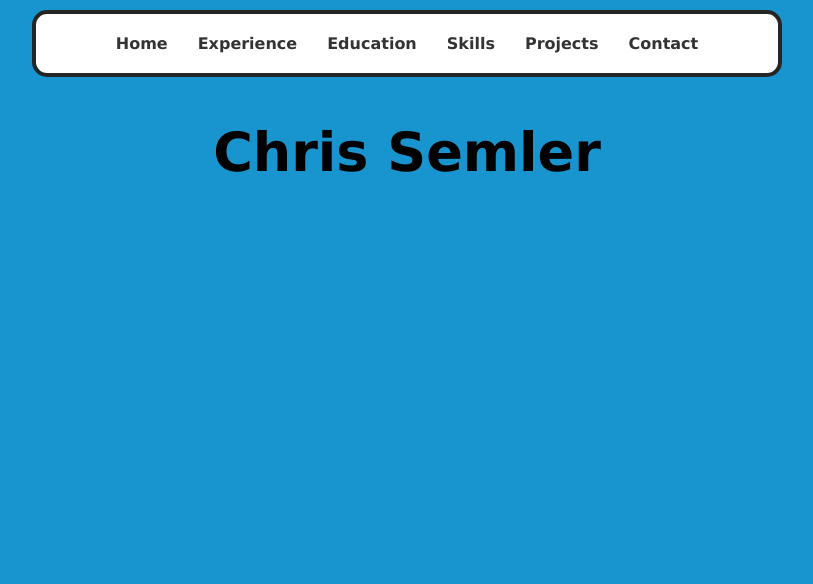
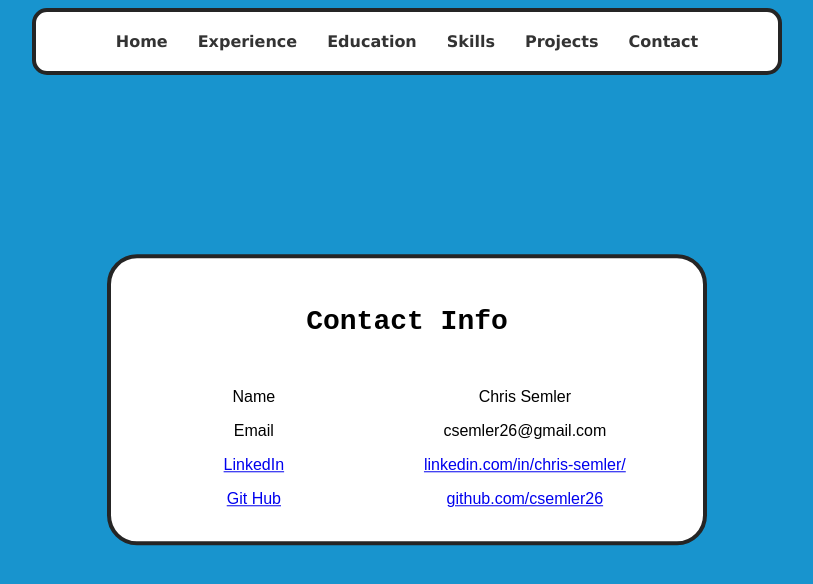
Before and after one commit to csemler26/chris_semler.github.io, a plain HTML site: page contact.html in a window 1280 px wide. Shown: the whole page, without its empty margins (233-1046 px from the left). Drawn offline with Linux system fonts and the light colour scheme.

Commit message:
Reorganization and contact page

```diff
--- a/contact.html
+++ b/contact.html
@@ -5,8 +5,8 @@
     <meta name="viewport" content="width=device-width, initial-scale=1.0">
     <meta http-equiv="X-UA-Compatible" content="ie=edge">
     <title>Chris Semler - Contact</title>
-    <link rel="stylesheet" href="./style.css">
-    <script src="./script.js"></script>
+    <link rel="stylesheet" href="./source/style.css">
+    <script src="./source/script.js"></script>
   </head>
   <body>
     <nav class="sticky">
@@ -17,7 +17,27 @@
       <a href="projects.html">Projects</a>
       <a href="contact.html">Contact</a>
     </nav>
-    <h1>Chris Semler</h1>
+    <div class="contact-info">
+      <h2>Contact Info</h2>
+      <table>
+        <tr>
+          <td>Name</td>
+          <td>Chris Semler</td>
+        </tr>
+        <tr>
+          <td>Email</td>
+          <td>csemler26@gmail.com</td>
+        </tr>
+        <tr>
+          <td><a href="https://www.linkedin.com/in/chris-semler/">LinkedIn</a></td>
+          <td><a href="https://www.linkedin.com/in/chris-semler/">linkedin.com/in/chris-semler/</a></td>
+        </tr>
+        <tr>
+          <td><a href="https://github.com/csemler26">Git Hub</a></td>
+          <td><a href="https://github.com/csemler26">github.com/csemler26</a></td>
+        </tr>
+      </table>
+    </div>
   </div>
 
   </body>
--- a/style.css
+++ b/source/style.css
@@ -143,3 +143,43 @@ img {vertical-align: middle;}
   justify-items: center;  /* Horizontally center items within their cells */
   align-items: center;
 }
+
+.contact-info {
+  padding: 25px;
+  margin: 0 auto;
+  width: 600px;
+  background-color: white;
+  border-style:solid;
+  border-width: 4px;
+  border-color: rgb(37, 37, 37);
+  border-radius: 30px;
+  display: flex;
+  flex-direction: column;
+  justify-content: center;
+  align-items: center;
+  position: absolute;
+  top: 50%;
+  left: 50%;
+  transform: translate(-50%, -50%);
+}
+
+table {
+  font-family: arial, sans-serif;
+  border-collapse: collapse;
+  width: 100%;
+}
+
+td {
+  text-align: Center;
+  padding: 8px;
+  width: 20%
+}
+
+th {
+  text-align: Center;
+  padding: 8px;
+}
+
+/* tr:nth-child(even) {
+  background-color: blue;
+} */
```
Also changed, not shown: education.html (+2 -2 lines), experience.html (+2 -2 lines), index.html (+4 -4 lines), projects.html (+2 -2 lines), skills.html (+2 -2 lines), images/music-panda.jpg (renamed from music-panda.jpg), source/script.js (renamed from script.js).
